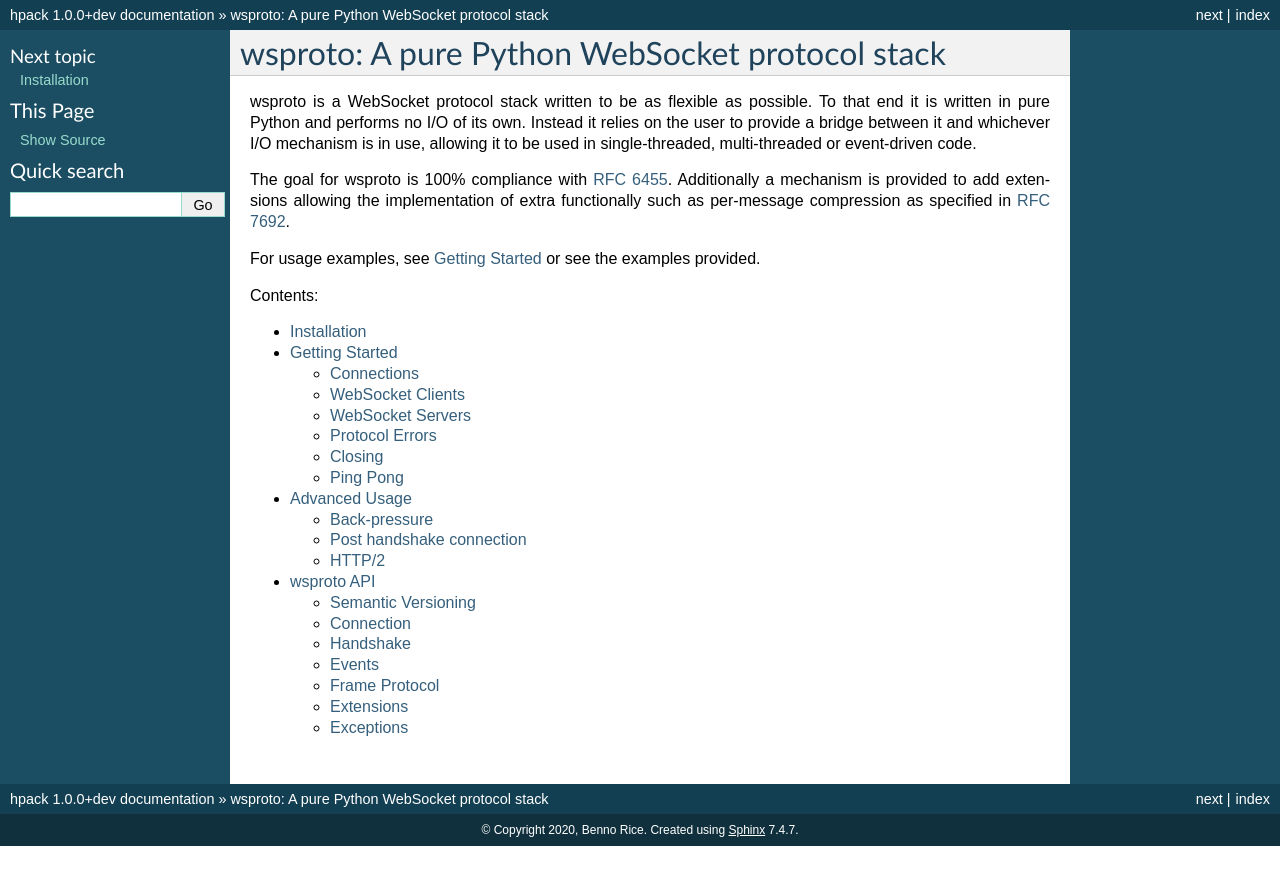
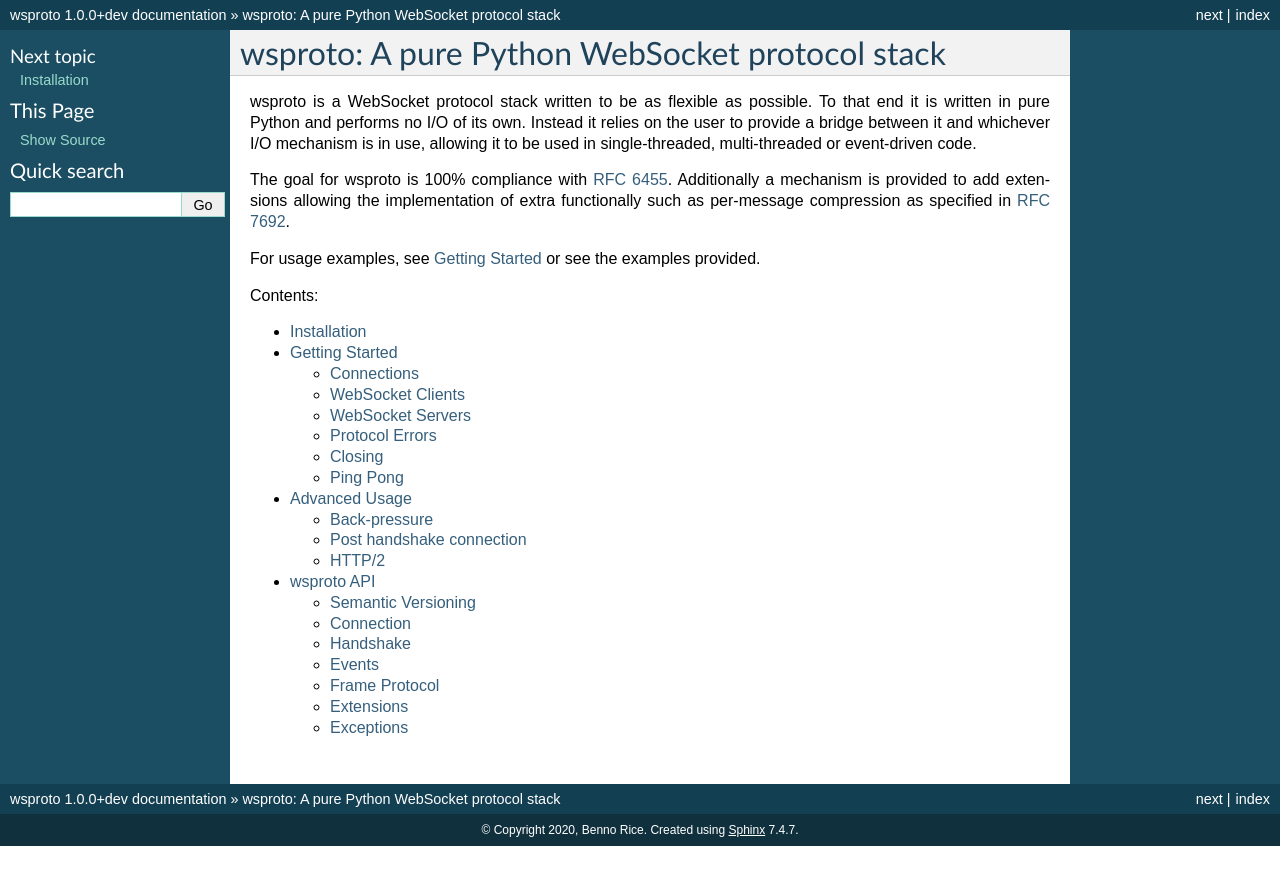
Before and after one commit to python-hyper/wsproto, a Sphinx documentation site: the page built from docs/source/index.rst, in a window 1280 px wide. Shown: the top 885 px of the page. Built offline with Sphinx 7.4.7, drawn with Linux system fonts in a browser that asks for light colours.

Commit message:
Correct project name in docs

```diff
--- a/docs/source/conf.py
+++ b/docs/source/conf.py
@@ -27,7 +27,7 @@
 
 # -- Project information -----------------------------------------------------
 
-project = 'hpack'
+project = 'wsproto'
 copyright = '2020, Benno Rice'
 author = 'Benno Rice'
 release = version
```
